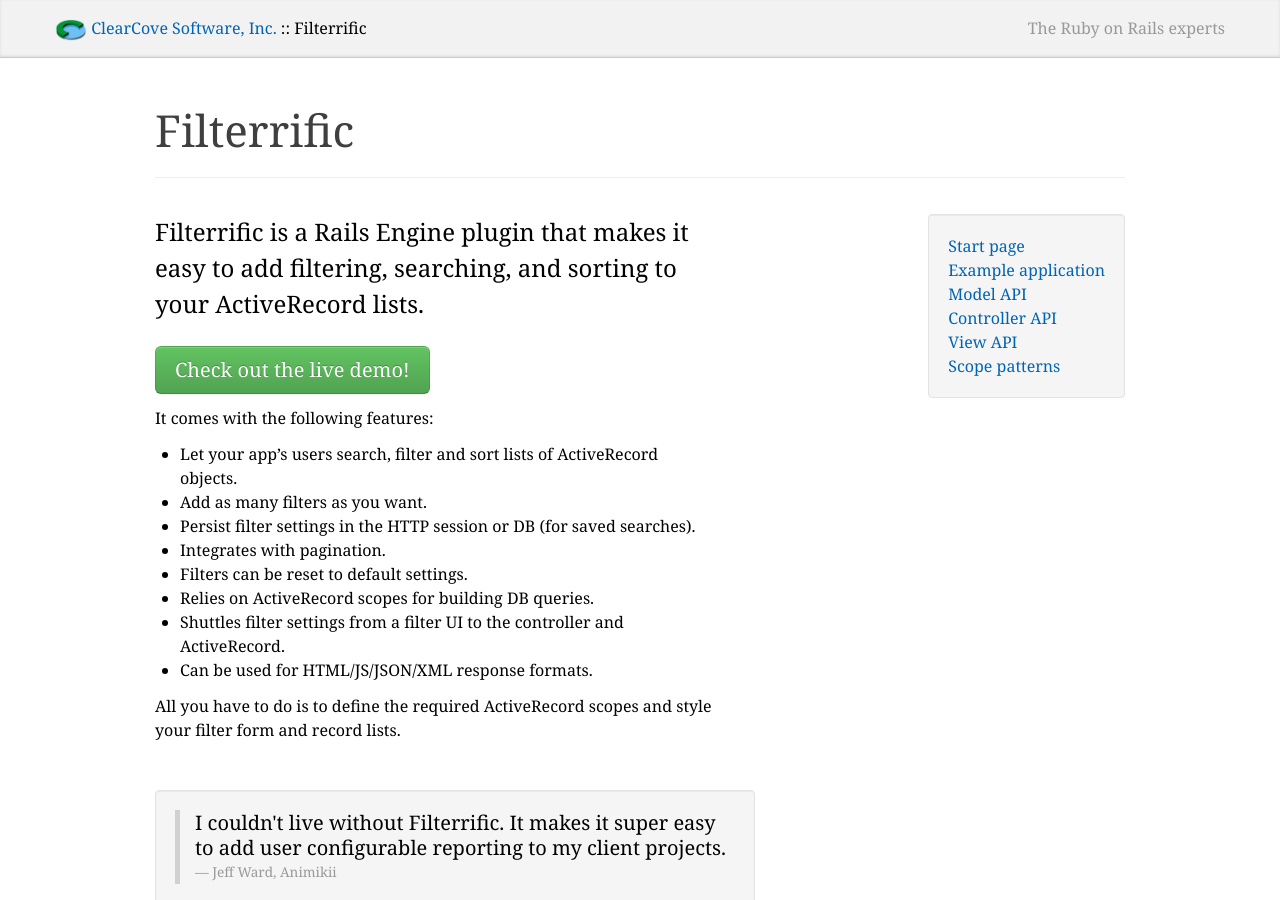
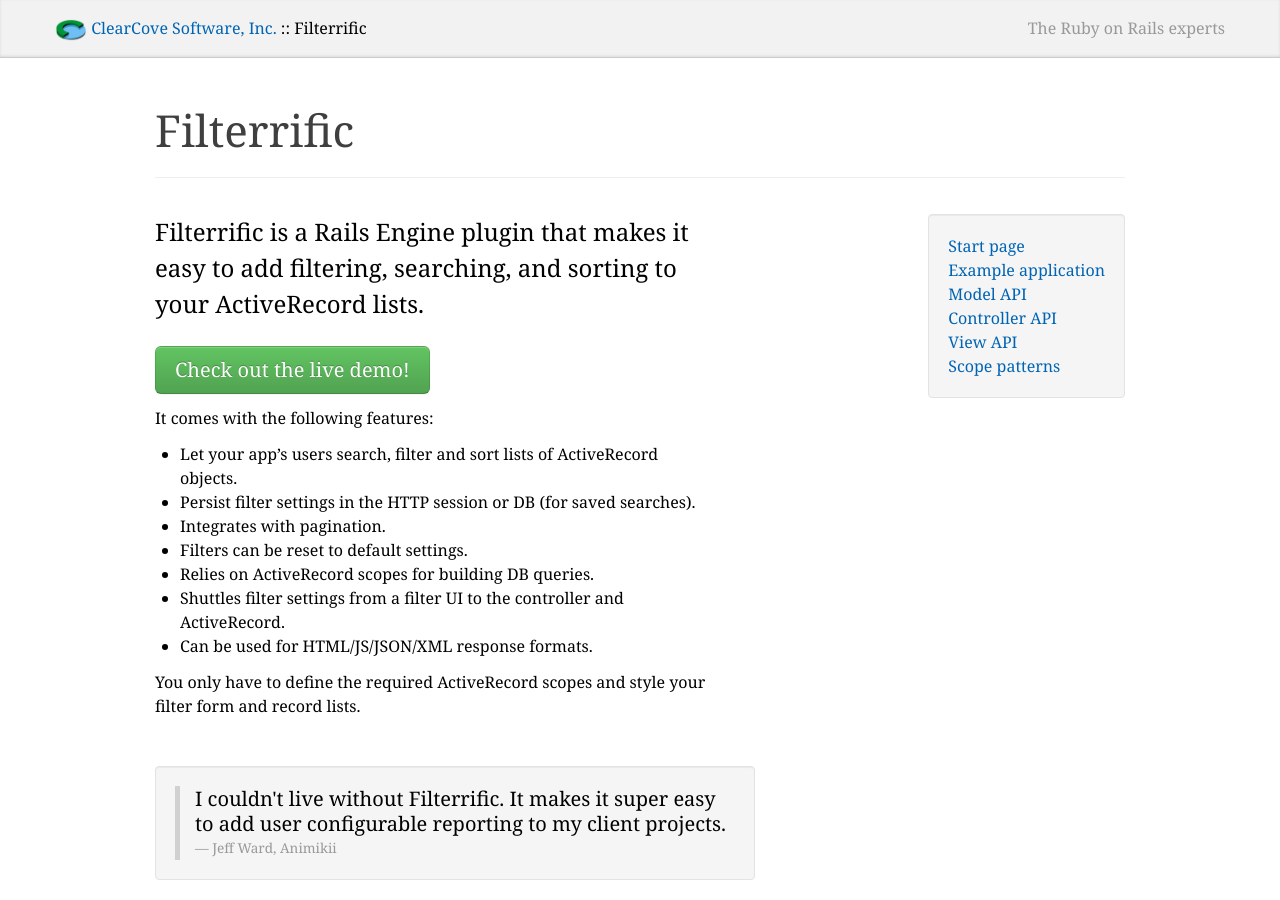
Before and after one commit to jhund/filterrific, a Jekyll site: the page built from index.md, in a window 1280 px wide and 900 px high. Built offline with Jekyll 4.4.1, drawn with Linux system fonts in a browser that asks for light colours; Markdown is read by kramdown in place of the engine named in the settings; some of the changed text lies outside the part shown.

Commit message:
Simplified start page

```diff
--- a/index.md
+++ b/index.md
@@ -22,7 +22,6 @@
 It comes with the following features:
 
 * Let your app's users search, filter and sort lists of ActiveRecord objects.
-* Add as many filters as you want.
 * Persist filter settings in the HTTP session or DB (for saved searches).
 * Integrates with pagination.
 * Filters can be reset to default settings.
@@ -30,8 +29,8 @@
 * Shuttles filter settings from a filter UI to the controller and ActiveRecord.
 * Can be used for HTML/JS/JSON/XML response formats.
 
-All you have to do is to define the required ActiveRecord scopes and style your
-filter form and record lists.
+You only have to define the required ActiveRecord scopes and style your filter
+form and record lists.
 
 <div style="margin: 3em 0; width: 560px;" class="well">
   <blockquote style="margin-bottom: 0;">
```
Also changed, not shown: other parts of index.md (+0 -2 lines).
